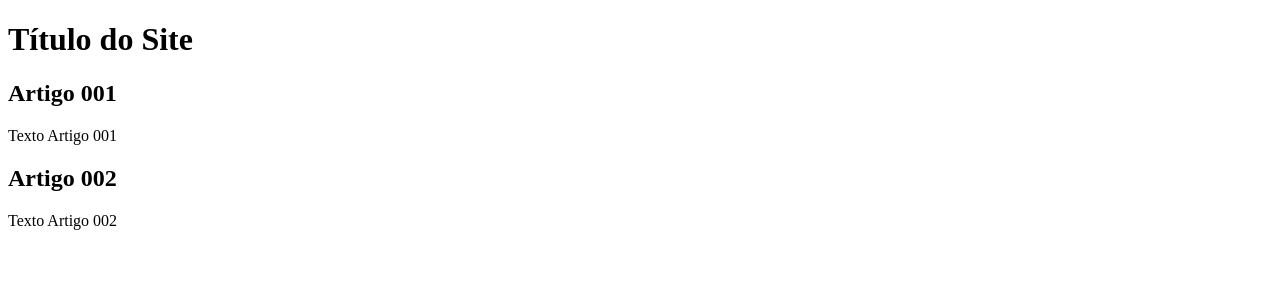
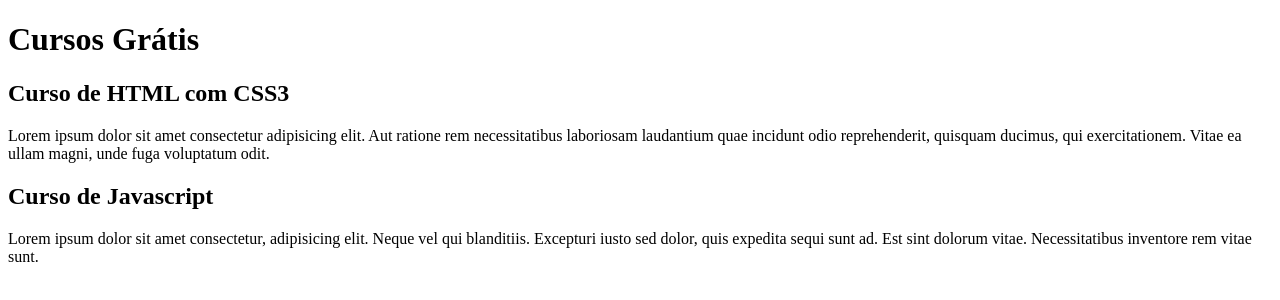
Before and after one commit to Jaohenri/Projeto-site, a plain HTML site: page index.html in a window 1280 px wide. Drawn offline with Linux system fonts and the light colour scheme.

Commit message:
comecei a escrever o conteudo

```diff
--- a/index.html
+++ b/index.html
@@ -9,17 +9,24 @@
 
     <main>
         <header>
-            <h1>Título do Site</h1>
+            <h1>Cursos Grátis</h1>
         </header>
 
         <article>
-            <h2>Artigo 001</h2>
-            <p>Texto Artigo 001</p>
+            <h2>Curso de HTML com CSS3</h2>
+            <p>Lorem ipsum dolor sit amet consectetur adipisicing elit.
+                Aut ratione rem necessitatibus laboriosam laudantium quae
+                incidunt odio reprehenderit, quisquam ducimus, qui exercitationem.
+                Vitae ea ullam magni, unde fuga voluptatum odit.</p>
         </article>
 
         <article>
-            <h2>Artigo 002</h2>
-            <p>Texto Artigo 002</p>
+            <h2>Curso de Javascript</h2>
+            <p>Lorem ipsum dolor sit amet consectetur, adipisicing elit.
+                Neque vel qui blanditiis.
+                Excepturi iusto sed dolor, quis expedita sequi sunt ad.
+                Est sint dolorum vitae.
+                Necessitatibus inventore rem vitae sunt.</p>
         </article>
     </main>
 
```
